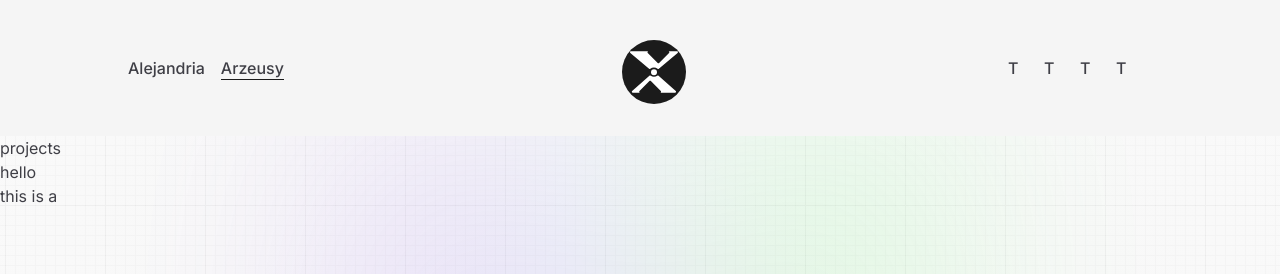
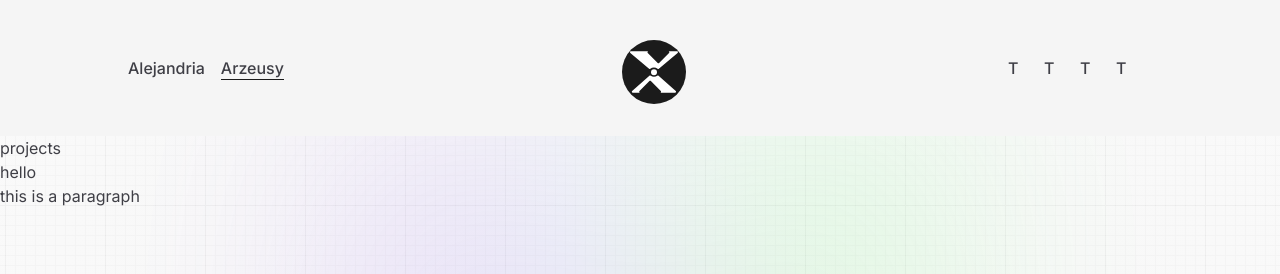
Before and after one commit to Arzeusy/trueKingdomLanding, a Next.js app: page /projects in a window 1280 px wide. Shown: the top 274 px of the page. Built offline with nearby package versions, Linux system fonts and the light colour scheme.

Commit message:
prueba test arreglo

```diff
--- a/src/app/projects/page.tsx
+++ b/src/app/projects/page.tsx
@@ -8,7 +8,7 @@ const Projects = () => {
             </h1>
             <button disabled={true}>hello</button>
             <p data-testid="paragraph-blue" className="blue">
-                this is a
+                this is a paragraph
             </p>
         </div>
     )
```
